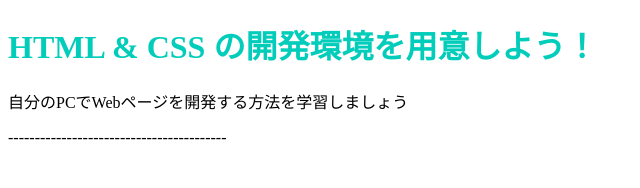
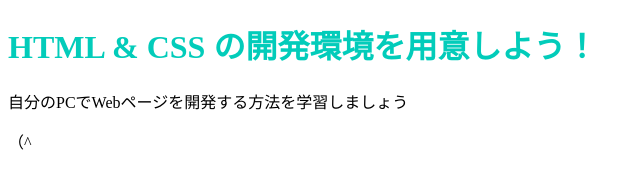
Before and after one commit to Ogawa222/Ogawa222.github.io, a plain HTML site: page index.html in a window 1280 px wide. Shown: the full height of the page, 0-640 px from the left. Drawn offline with Linux system fonts and the light colour scheme.

Commit message:
Update index.html

```diff
--- a/index.html
+++ b/index.html
@@ -9,6 +9,6 @@
   <body>
     <h1 class="title">HTML & CSS の開発環境を用意しよう！</h1>
     <p>自分のPCでWebページを開発する方法を学習しましょう</p>
-    <p>-----------------------------------------</p>
+    <p>（^</p>
   </body>
 </html>
```
